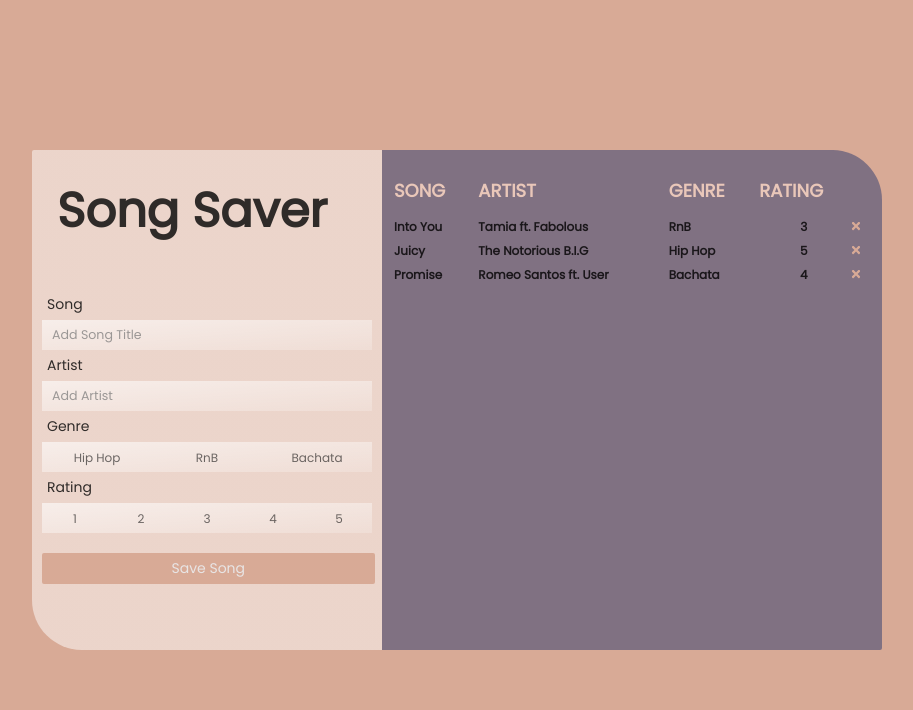
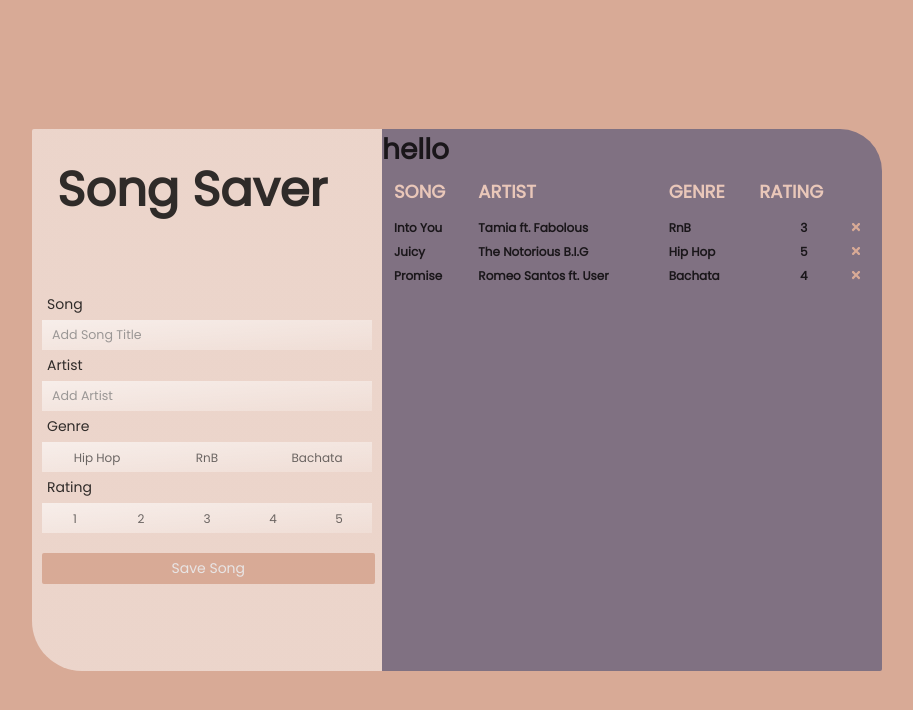
Before and after one commit to Svt1406/eindopdracht-Suleika-Tentua-playlist, a React (Create React App) app: page / in a window 1280 px wide. Shown: the top 710 px of the page, without its empty margins (183-1096 px from the left). Built offline with nearby package versions, Linux system fonts and the light colour scheme.

Commit message:
added scrollbar and top-container to layout

```diff
--- a/src/App.js
+++ b/src/App.js
@@ -47,11 +47,16 @@ function App() {
         <Header />
         <AddSong onAdd={addSong}/>
       </div>
-      <div className='right-container'>
-          <Songs
-            songs={songs}
-            onDelete={deleteSong}
-        />
+      <div>
+        <div className='top-container'>
+          <h1>hello</h1>
+        </div>
+        <div className='right-container'>
+            <Songs
+              songs={songs}
+              onDelete={deleteSong}
+          />
+        </div>
       </div>
     </div>
   );
--- a/src/components/Button.js
+++ b/src/components/Button.js
@@ -5,7 +5,7 @@ const Button = ({ color, text, onClick}) => {
         <button
             onClick={onClick}
             style={{ backgroundColor: color}}
-            className='btn'>
+            className='filter-btn'>
                 {text}
         </button>
      );
--- a/src/components/Header.js
+++ b/src/components/Header.js
@@ -1,4 +1,5 @@
 import PropTypes from 'prop-types';
+import Button from './Button';
 
 const Header = ({ title }) => {
     const onClick = () => {
--- a/src/index.css
+++ b/src/index.css
@@ -9,13 +9,13 @@
 
 body {
   align-items: center;
+  justify-items: center;
   background: #D8AA96;
   color: rgba(0,0,0,.8);
   display: grid;
   font-size: 14px;
   font-weight: 400;
   height: 100vh;
-  justify-items: center;
 }
 
 .body-container {
@@ -26,13 +26,38 @@ body {
 
 .right-container {
   background: #807182;
-  overflow: hidden;
+  overflow: auto;
   position: relative;
   text-align: left;
   width: 500px;
   height: 500px;
+  border-bottom-right-radius: 2px;
+}
+
+.top-container {
+  background: #807182;
   border-top-right-radius: 50px;
-  border-bottom-right-radius: 2px;
+}
+
+::-webkit-scrollbar {
+  width: 10px;
+}
+
+/* Track */
+::-webkit-scrollbar-track {
+  box-shadow: inset 0 0 5px grey;
+  border-radius: 5px;
+}
+
+/* Handle */
+::-webkit-scrollbar-thumb {
+  background:#e9c7b9;
+  border-radius: 5px;
+}
+
+/* Handle on hover */
+::-webkit-scrollbar-thumb:hover {
+  background: #F7B1AB;
 }
 
 .left-container {
@@ -77,6 +102,21 @@ body {
 .btn-block {
   display: block;
   width: 95%;
+}
+
+.filter-btn {
+  display: inline-block;
+  background: #D8AA96;
+  color: rgb(232, 229, 229);
+  border: none;
+  padding: 5px 15px;
+  margin-top: 20px;
+  margin-left: 10px;
+  cursor: pointer;
+  text-decoration: none;
+  font-size: 14px;
+  font-family: 'Poppins', sans-serif;
+  border-radius: 2px;
 }
 
 .add-form {
@@ -166,7 +206,7 @@ label {
   font-size: 18px;
   font-weight: bold;
   text-transform: uppercase;
-  padding-top: 25px;
+  padding-top: 5px;
   padding-bottom: 10px;
   padding-left: 10px;
   color:#e9c7b9;
```
Also changed, not shown: src/components/Songs.js (+3 -4 lines).
